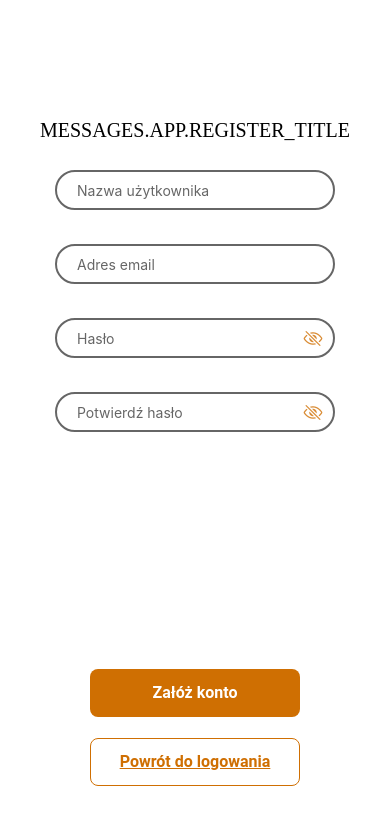
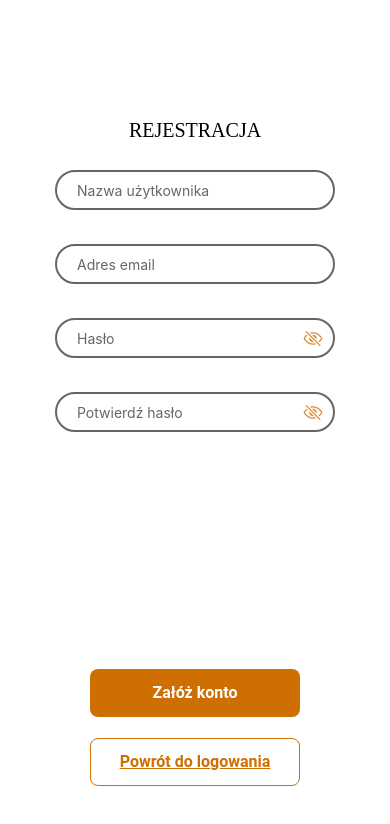
Before and after one commit to SKN-Telephoners/apka_miasteczkowa, a React Native app in the folder frontend/: screen /Register in a window 390 px wide. Shown: the top 824 px of the page. Built offline with nearby package versions, Linux system fonts and the light colour scheme; no server answers.

Commit message:
fix welcomescreen text 4

```diff
--- a/frontend/src/screens/auth/LoginScreen.tsx
+++ b/frontend/src/screens/auth/LoginScreen.tsx
@@ -78,7 +78,7 @@ const LoginScreen = ({ navigation }: { navigation: any }) => {
         contentContainerStyle={styles.container}
         keyboardShouldPersistTaps="handled"
       >
-        <Text style={styles.title}>{"MESSAGES.APP.LOGIN_TITLE"}</Text>
+        <Text style={styles.title}>{MESSAGES.APP.LOGIN_TITLE}</Text>
 
         <View style={styles.inputContainer}>
           <InputField
--- a/frontend/src/screens/auth/RegisterScreen.tsx
+++ b/frontend/src/screens/auth/RegisterScreen.tsx
@@ -124,7 +124,7 @@ const RegisterScreen = ({ navigation }: { navigation: any }) => {
         Alert.alert(
           "Błąd rejestracji",
           error.response.data.message ||
-            "Taki użytkownik lub email już istnieje.",
+          "Taki użytkownik lub email już istnieje.",
         );
       } else {
         Alert.alert(
@@ -147,7 +147,7 @@ const RegisterScreen = ({ navigation }: { navigation: any }) => {
         keyboardShouldPersistTaps="handled"
       >
         <Text style={[styles.title, { color: colors.text }]}>
-          {"MESSAGES.APP.REGISTER_TITLE"}
+          {MESSAGES.APP.REGISTER_TITLE}
         </Text>
 
         <View style={styles.inputContainer}>
--- a/frontend/src/screens/auth/ResetPasswordScreen.tsx
+++ b/frontend/src/screens/auth/ResetPasswordScreen.tsx
@@ -52,7 +52,7 @@ const ResetPasswordScreen = ({ navigation }: { navigation: any }) => {
         keyboardShouldPersistTaps="handled"
       >
         <Text style={[styles.title, { color: colors.text }]}>
-          {"MESSAGES.APP.RESET_PASSWORD_TITLE"}
+          {MESSAGES.APP.RESET_PASSWORD_TITLE}
         </Text>
 
         <View style={styles.inputContainer}>
```
